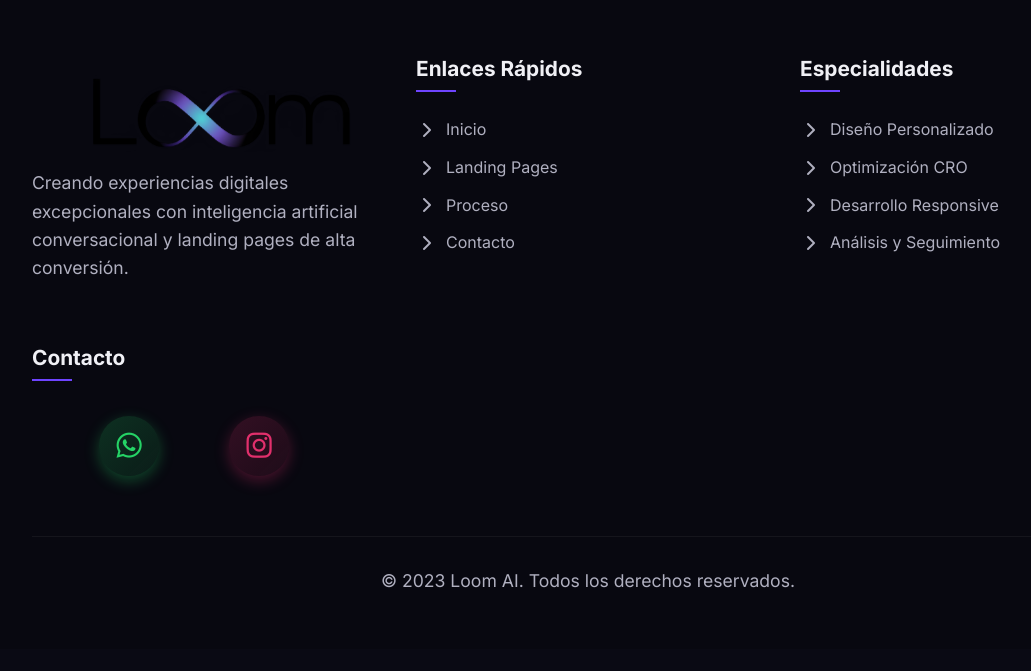
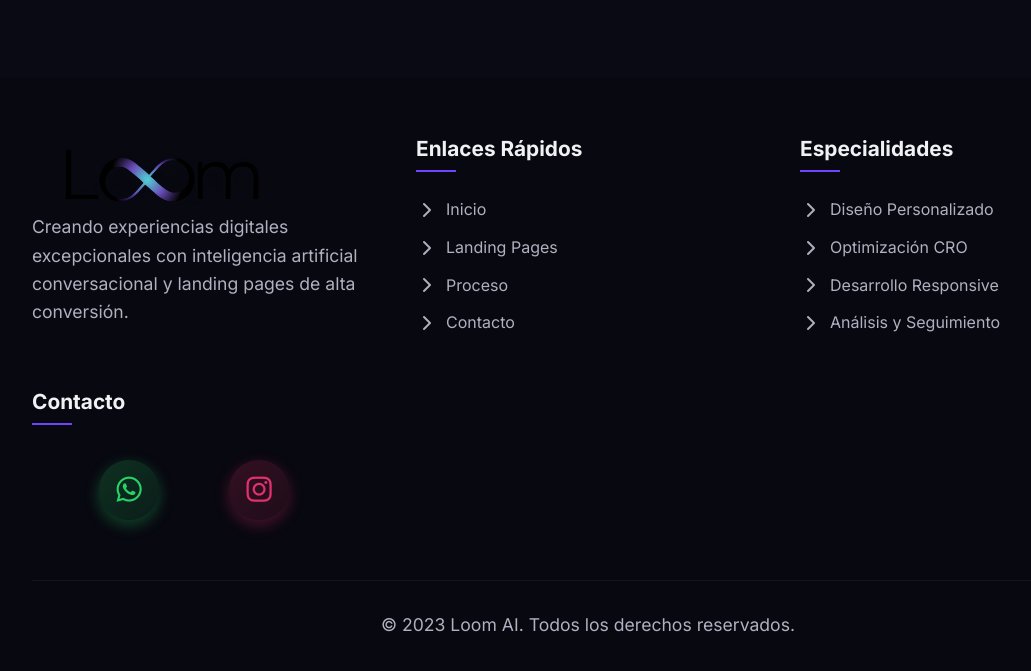
Before and after one commit to benjabessone/loom-landing-page, a plain HTML site: page index.html in a window 1280 px wide. Shown: the part 3210-3881 px from the top of the page, without its empty margins (52-1083 px from the left). Before the commit the page ends 3859 px from the top, so only its background shows below. Drawn offline with Linux system fonts and the light colour scheme.

Commit message:
Fix: Corregir scroll suave, superposición del header y remover animaciones del footer

```diff
--- a/css/styles.css
+++ b/css/styles.css
@@ -140,6 +140,7 @@ body {
     color: var(--text);
     line-height: 1.6;
     overflow-x: hidden;
+    padding-top: 80px; /* Compensar header fijo */
 }
 
 /* Patrón alternado de fondos */
@@ -275,12 +276,12 @@ nav {
 
 
 .footer-logo {
-    height: 80px;
+    height: 60px;
     width: auto;
     border-radius: 8px;
-    position: relative;
     object-fit: contain;
-    margin: 1rem;
+    margin: 0.5rem 0;
+    display: block;
 }
 
 .chat-button-logo {
@@ -1411,14 +1412,7 @@ footer {
     }
 }
 
-@keyframes float {
-    0%, 100% {
-        transform: translateY(0px);
-    }
-    50% {
-        transform: translateY(-10px);
-    }
-}
+/* Keyframe float removido - ya no se usa */
 
 /* Clases de animación */
 .fade-in-up {
@@ -1439,9 +1433,7 @@ footer {
 
 
 
-.float-animation {
-    animation: float 3s ease-in-out infinite;
-}
+/* Animación float removida para evitar distracciones */
 
 /* Animaciones con delay */
 .delay-1 { animation-delay: 0.1s; }
--- a/js/script.js
+++ b/js/script.js
@@ -1,19 +1,22 @@
 // Función de desplazamiento suave mejorada con mejor rendimiento
 function smoothScroll(target, offset = 80) {
     const element = document.querySelector(target);
-    if (!element) return;
+    if (!element) {
+        console.warn('Elemento no encontrado:', target);
+        return;
+    }
 
     // Calcular posición con offset del header
     const header = document.querySelector('header');
     const headerHeight = header ? header.offsetHeight : offset;
-    const targetPosition = element.offsetTop - headerHeight;
+    const elementTop = element.getBoundingClientRect().top + window.pageYOffset;
+    const targetPosition = elementTop - headerHeight;
 
     // Usar scroll suave nativo
     window.scrollTo({
         top: targetPosition,
         behavior: 'smooth'
     });
-    return;
 }
 
 // Esperar a que el DOM esté completamente cargado
@@ -435,8 +438,7 @@ function initScrollAnimations() {
         { selector: '.hero-description', animation: 'fade-in-up', delay: 'delay-2' },
         { selector: '.cta-button', animation: 'bounce-in', delay: 'delay-3' },
         { selector: '.feature-card', animation: 'fade-in-up', delay: '' },
-        { selector: '.step', animation: 'fade-in-right', delay: '' },
-        { selector: '.footer-logo', animation: 'float-animation', delay: '' }
+        { selector: '.step', animation: 'fade-in-right', delay: '' }
     ];
 
     animatedElements.forEach((item, index) => {
```
